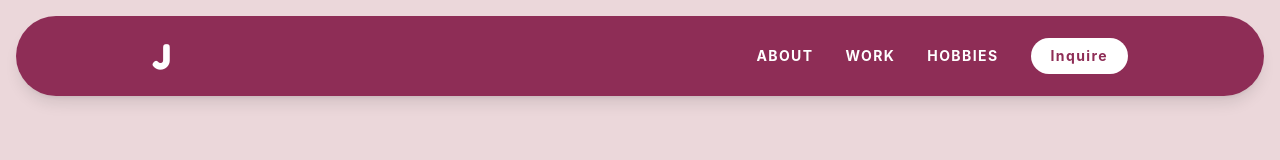
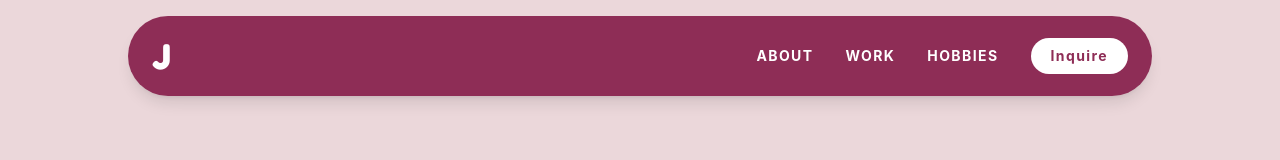
Before and after one commit to dchang1031/Jasmine-site, a React (Vite) app: page / in a window 1280 px wide. Shown: the top 160 px of the page. Built offline with nearby package versions, Linux system fonts and the light colour scheme.

Commit message:
Fix navbar: set overall max-width to 1024px including container

```diff
--- a/src/components/Navbar.tsx
+++ b/src/components/Navbar.tsx
@@ -9,8 +9,8 @@ export const Navbar: React.FC<NavbarProps> = ({ onDirectBooking }) => {
   const [mobileMenuOpen, setMobileMenuOpen] = useState(false);
 
   return (
-    <header className="sticky top-4 z-40 mx-4 bg-[#8e2d56] rounded-full shadow-lg">
-      <div className="max-w-[1024px] mx-auto px-6 h-20 flex items-center justify-between">
+    <header className="sticky top-4 z-40 mx-4 bg-[#8e2d56] rounded-full shadow-lg max-w-[1024px] mx-auto">
+      <div className="px-6 h-20 flex items-center justify-between">
 
         {/* Brand */}
         <a href="#hero" className="font-display text-4xl font-black text-white">
```
